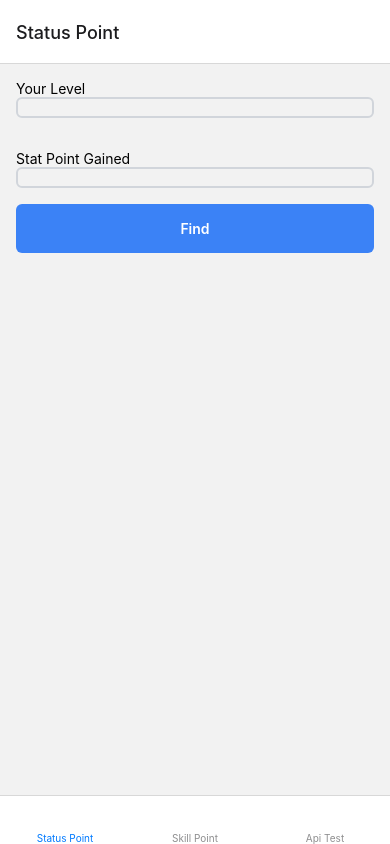
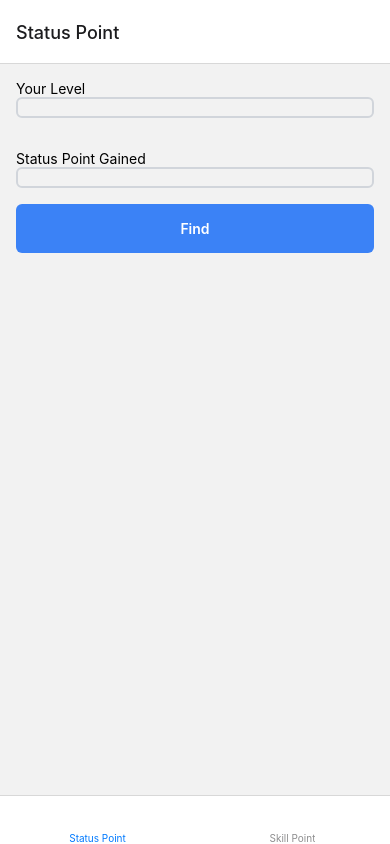
Before and after one commit to AlvinSetyaPranata/ToramCalculator, a React Native app: screen / in a window 390 px wide. Built offline with nearby package versions, Linux system fonts and the light colour scheme.

Commit message:
Created keystore

```diff
--- a/src/routers/index.tsx
+++ b/src/routers/index.tsx
@@ -3,7 +3,6 @@ import Home from "../screens/Home";
 import { createBottomTabNavigator } from "@react-navigation/bottom-tabs";
 import { StyleSheet } from "react-native";
 import SkillPoint from "../screens/SkillPoint";
-import Api from "../screens/Api";
 
 
 
@@ -15,7 +14,6 @@ export default function Routers(): JSX.Element {
             <Tab.Navigator>
                 <Tab.Screen name="Status Point" component={Home} options={{tabBarIconStyle: style.bottomBarIcon}}/>
                 <Tab.Screen name="Skill Point" component={SkillPoint} options={{tabBarIconStyle: style.bottomBarIcon}}/>
-                <Tab.Screen name="Api Test" component={Api} options={{tabBarIconStyle: style.bottomBarIcon}}/>
             </Tab.Navigator>
         </NavigationContainer>
     )
--- a/src/screens/Home.tsx
+++ b/src/screens/Home.tsx
@@ -49,7 +49,7 @@ export default function Home() {
                     <InputControlled type="numeric" setter={setChildValue}/>
                 </InputField>
 
-                <InputField className="my-4" label="Stat Point Gained">
+                <InputField className="my-4" label="Status Point Gained">
                     <InputControlled value={value} readonly={true} />
                 </InputField>
                 <Button onClick={onPressedHandler} text="Find" />
```
Also changed, not shown: 2 other files (tests, documents, lock files or other folders).
